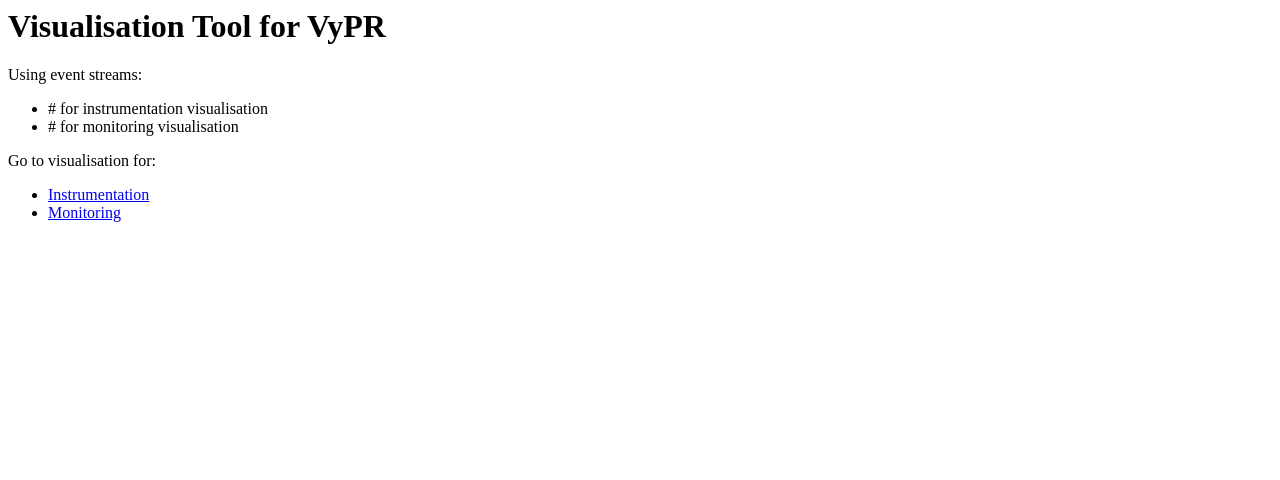
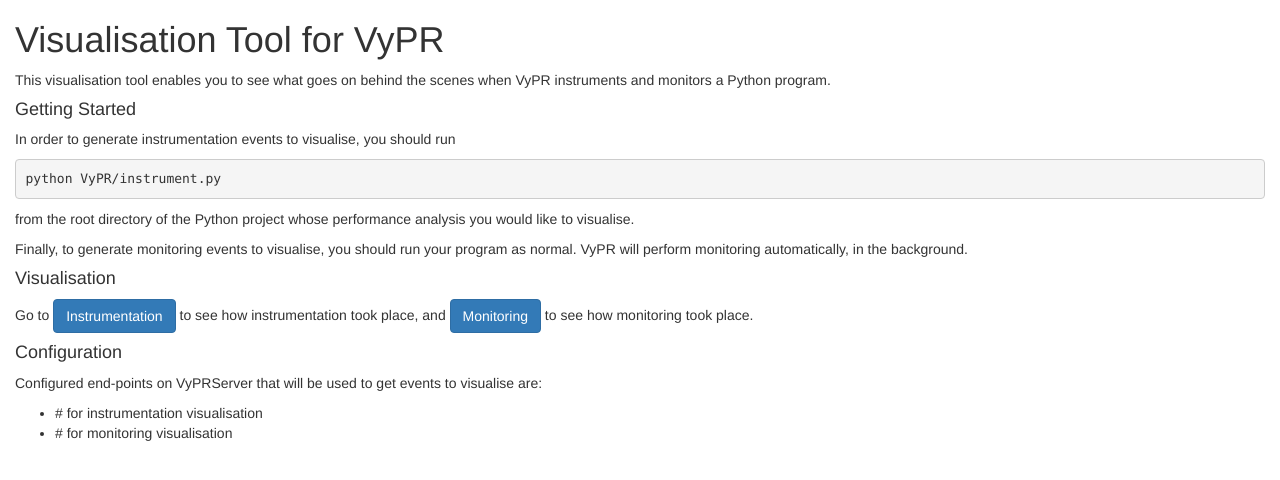
Before and after one commit to pyvypr/VyPR-visualisation, a Flask app: template src/templates/index.html in a window 1280 px wide. Shown: the top 480 px of the page. Run offline with Flask 2, Linux system fonts and the light colour scheme; the template is opened without the code that fills it: most values are stand-ins (such as "Sample title", 1, 10 or a date in 2020); parts of the project's set-up code (start-up, migrations or seed data) failed here and were passed over; some libraries are stand-ins or nearby versions.

Commit message:
Improve homepage of visualisation tool.

```diff
--- a/src/templates/index.html
+++ b/src/templates/index.html
@@ -1,18 +1,26 @@
 <html>
 <head>
     <title>VyPR Visualisation Tool</title>
+    <link rel="stylesheet" href="https://stackpath.bootstrapcdn.com/bootstrap/3.4.1/css/bootstrap.min.css" integrity="sha384-HSMxcRTRxnN+Bdg0JdbxYKrThecOKuH5zCYotlSAcp1+c8xmyTe9GYg1l9a69psu" crossorigin="anonymous">
 </head>
 <body>
-    <h1>Visualisation Tool for VyPR</h1>
-    <p>Using event streams:</p>
-    <ul>
-        <li>{{ inst_event_stream_url }} for instrumentation visualisation</li>
-        <li>{{ mon_event_stream_url }} for monitoring visualisation</li>
-    </ul>
-    <p>Go to visualisation for:</p>
-    <ul>
-        <li><a href="/instrumentation/">Instrumentation</a></li>
-        <li><a href="/monitoring/">Monitoring</a></li>
-    </ul>
+    <div class="container-fluid">
+        <h1>Visualisation Tool for VyPR</h1>
+        <p>This visualisation tool enables you to see what goes on behind the scenes when VyPR instruments and monitors a Python program.</p>
+        <h4>Getting Started</h4>
+        <p>In order to generate instrumentation events to visualise, you should run</p>
+        <pre>python VyPR/instrument.py</pre>
+        <p>from the root directory of the Python project whose performance analysis you would like to visualise.</p>
+        <p>Finally, to generate monitoring events to visualise, you should run your program as normal.  VyPR will perform monitoring automatically, in the background.</p>
+        <h4>Visualisation</h4>
+        <p>Go to <a href="/instrumentation/" class="btn btn-primary">Instrumentation</a> to see how instrumentation took place, and <a href="/monitoring/" class="btn btn-primary">Monitoring</a> to see how monitoring took place.</li>
+        </ul>
+        <h4>Configuration</h4>
+        <p>Configured end-points on VyPRServer that will be used to get events to visualise are:</p>
+        <ul>
+            <li>{{ inst_event_stream_url }} for instrumentation visualisation</li>
+            <li>{{ mon_event_stream_url }} for monitoring visualisation</li>
+        </ul>
+    </div>
 </body>
 </html>
```
